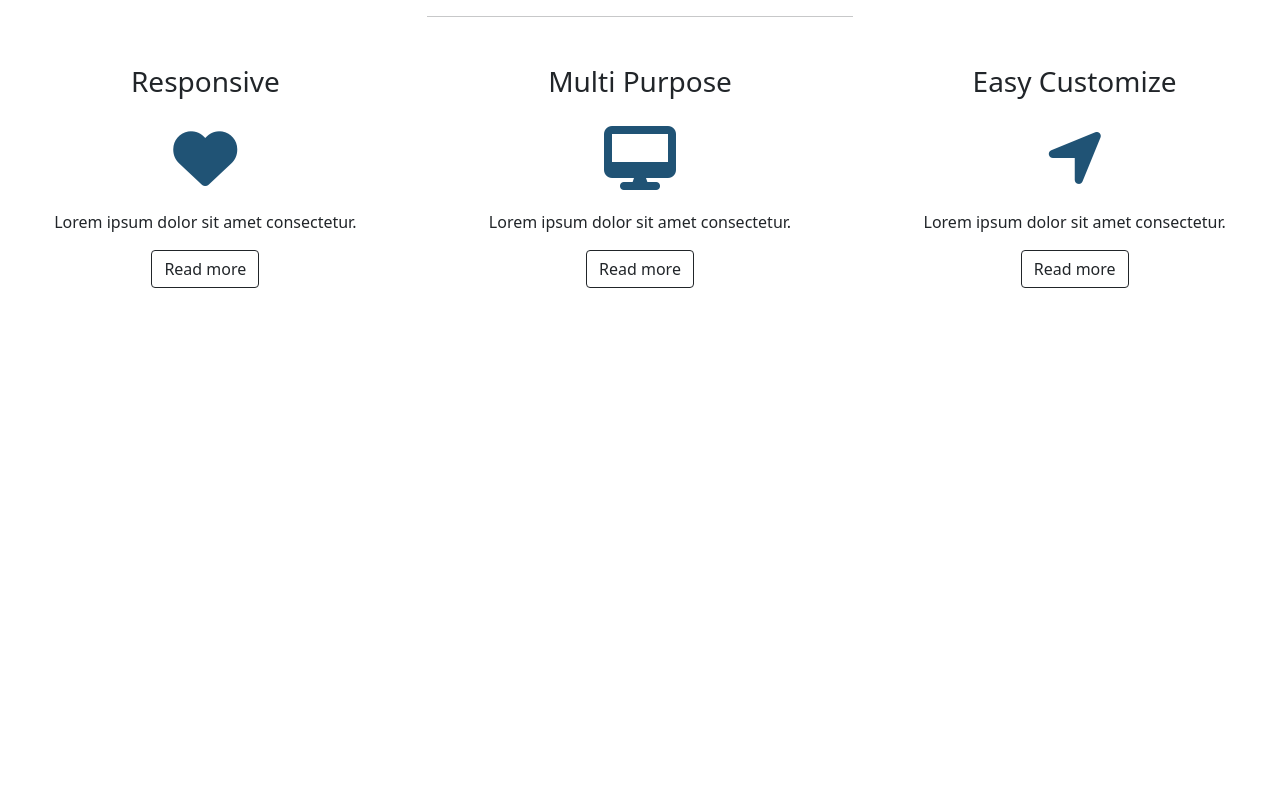
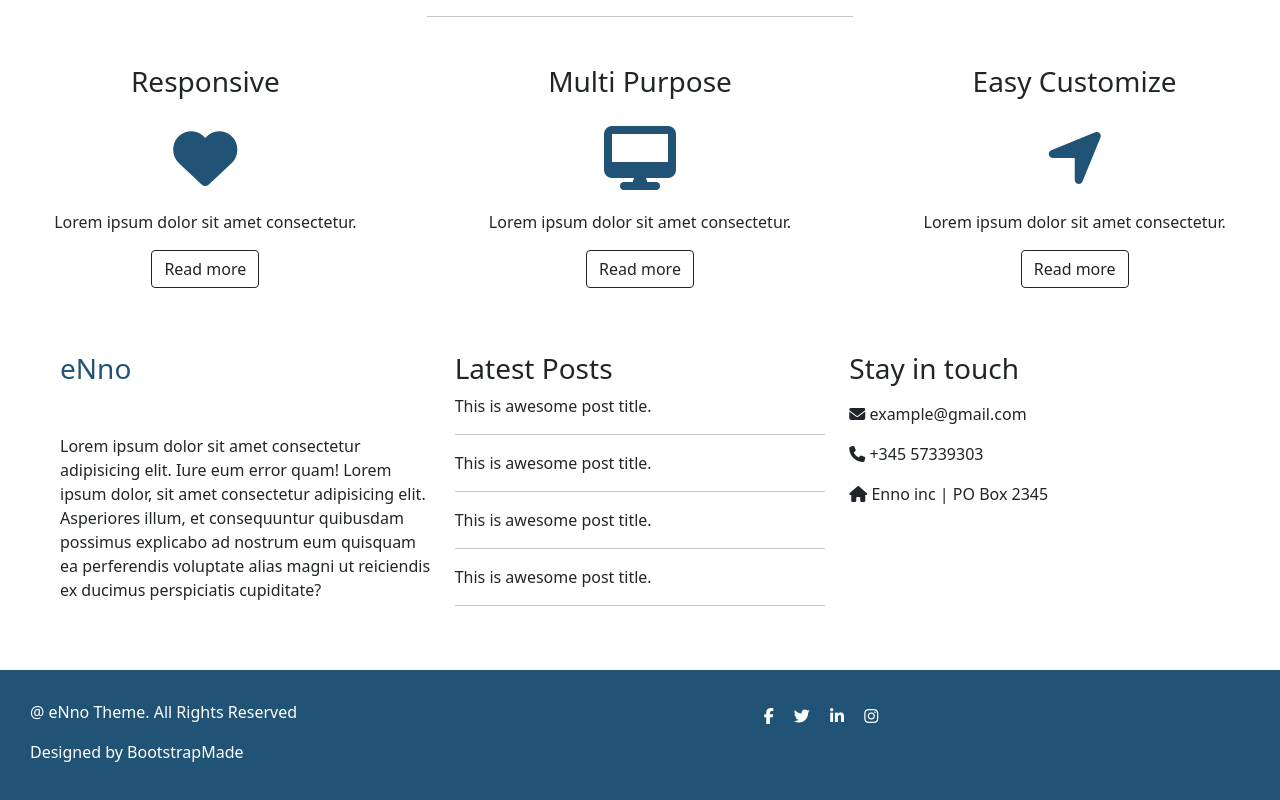
Before and after one commit to prateek-budhiraja/html-css-js, a plain HTML site: page one-pager-bootstrap/index.html in a window 1280 px wide. Shown: the part 775-1575 px from the top of the page. Before the commit the page ends 1079 px from the top, so only its background shows below. Drawn offline with nearby package versions, Linux system fonts and the light colour scheme.

Commit message:
added footer and output images

```diff
--- a/one-pager-bootstrap/index.html
+++ b/one-pager-bootstrap/index.html
@@ -126,19 +126,19 @@
 
     <!-- Cards -->
     <div class="row mt-5">
-      <div class="col-lg-4 col-md-4 col-12 text-center mb-3">
+      <div class="col-lg-4 col-md-4 col-12 text-center mb-3 p-0">
         <h3>Responsive</h3>
         <i class="fa-solid fa-heart icon"></i>
         <p>Lorem ipsum dolor sit amet consectetur.</p>
         <button class="btn btn-outline-dark">Read more</button>
       </div>
-      <div class="col-lg-4 col-md-4 col-12 text-center mb-3">
+      <div class="col-lg-4 col-md-4 col-12 text-center mb-3 p-0">
         <h3>Multi Purpose</h3>
         <i class="fa-solid fa-desktop icon"></i>
         <p>Lorem ipsum dolor sit amet consectetur.</p>
         <button class="btn btn-outline-dark">Read more</button>
       </div>
-      <div class="col-lg-4 col-md-4 col-12 text-center mb-3">
+      <div class="col-lg-4 col-md-4 col-12 text-center mb-3 p-0">
         <h3>Easy Customize</h3>
         <i class="fa-solid fa-location-arrow icon"></i>
         <p>Lorem ipsum dolor sit amet consectetur.</p>
@@ -146,6 +146,51 @@
       </div>
     </div>
 
+    <!-- Information -->
+
+    <div class="row m-5">
+      <div class="col-lg-4 col-md-4 col-12">
+        <h3 class="eNno mb-lg-5 mb-1">eNno</h3>
+        <p>
+          Lorem ipsum dolor sit amet consectetur adipisicing elit. Iure eum
+          error quam! Lorem ipsum dolor, sit amet consectetur adipisicing elit.
+          Asperiores illum, et consequuntur quibusdam possimus explicabo ad
+          nostrum eum quisquam ea perferendis voluptate alias magni ut
+          reiciendis ex ducimus perspiciatis cupiditate?
+        </p>
+      </div>
+      <div class="col-lg-4 col-md-4 col-12">
+        <h3 class="mb-2">Latest Posts</h3>
+        <p>This is awesome post title.</p>
+        <hr />
+        <p>This is awesome post title.</p>
+        <hr />
+        <p>This is awesome post title.</p>
+        <hr />
+        <p>This is awesome post title.</p>
+        <hr />
+      </div>
+      <div class="col-lg-4 col-md-4 col-12">
+        <h3 class="mb-3">Stay in touch</h3>
+        <p><i class="fa-solid fa-envelope"></i> example@gmail.com</p>
+        <p><i class="fa-solid fa-phone"></i> +345 57339303</p>
+        <p><i class="fa-solid fa-house"></i> Enno inc | PO Box 2345</p>
+      </div>
+    </div>
+
+    <!-- Footer -->
+    <div class="row footer">
+      <div class="col-7">
+        <p>@ eNno Theme. All Rights Reserved</p>
+        <p>Designed by BootstrapMade</p>
+      </div>
+      <div class="socials col-5">
+        <i class="fa-brands fa-facebook-f"></i>
+        <i class="fa-brands fa-twitter"></i>
+        <i class="fa-brands fa-linkedin-in"></i>
+        <i class="fa-brands fa-instagram"></i>
+      </div>
+    </div>
     <!-- Bootstrap javascritp -->
     <script
       src="https://code.jquery.com/jquery-3.2.1.slim.min.js"
--- a/one-pager-bootstrap/style.css
+++ b/one-pager-bootstrap/style.css
@@ -48,3 +48,20 @@
   font-size: 4rem;
   color: #205375;
 }
+
+.eNno {
+  color: #205375;
+}
+.footer {
+  background-color: #205375;
+  color: #fff;
+  margin-bottom: 0;
+  padding: 30px;
+  padding-bottom: 20px;
+}
+.fa-brands {
+  padding: 8px;
+}
+.socials {
+  float: right;
+}
```
Also changed, not shown: one-pager-bootstrap/Desktop.jpeg (added), one-pager-bootstrap/Mobile.jpeg (added).
